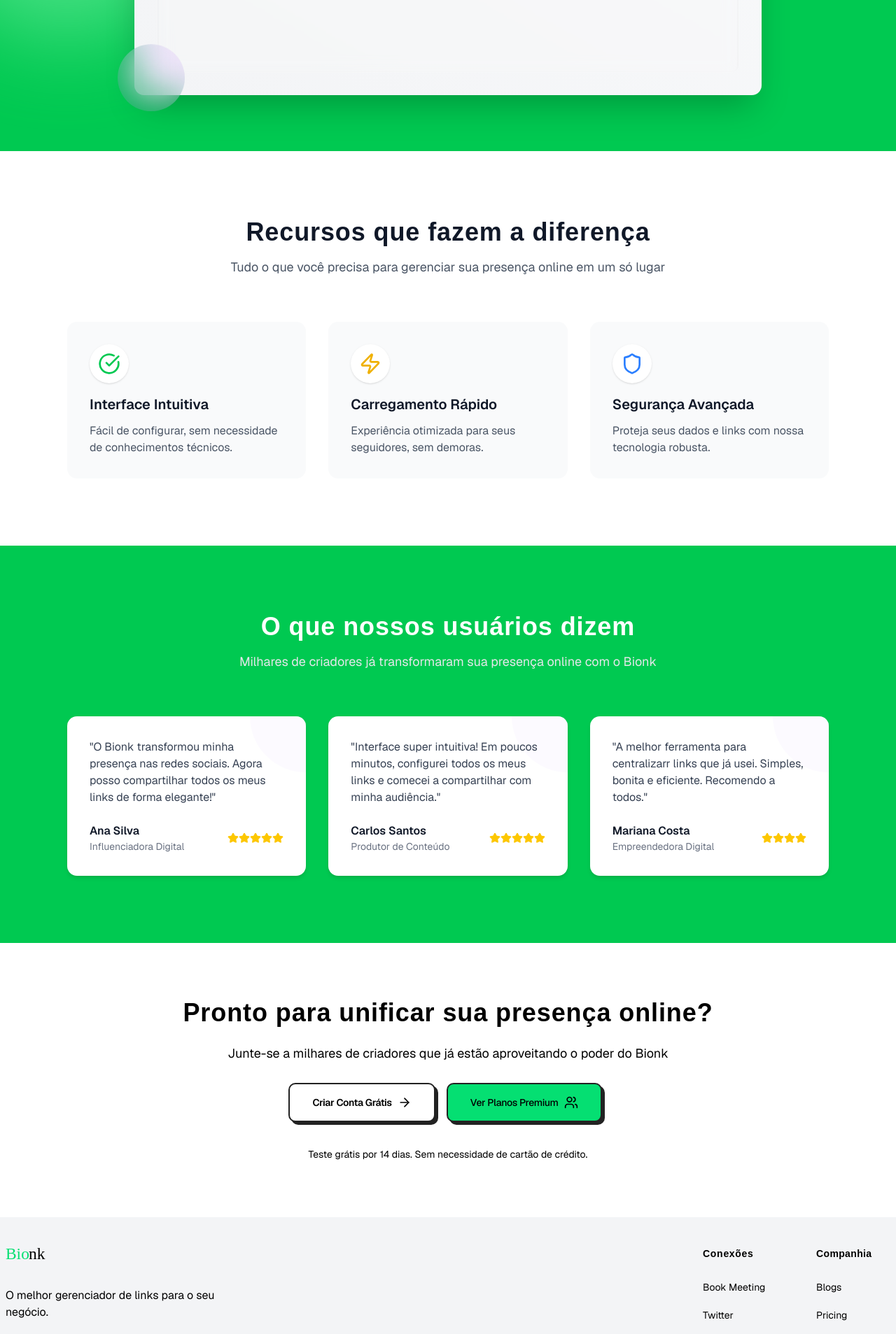
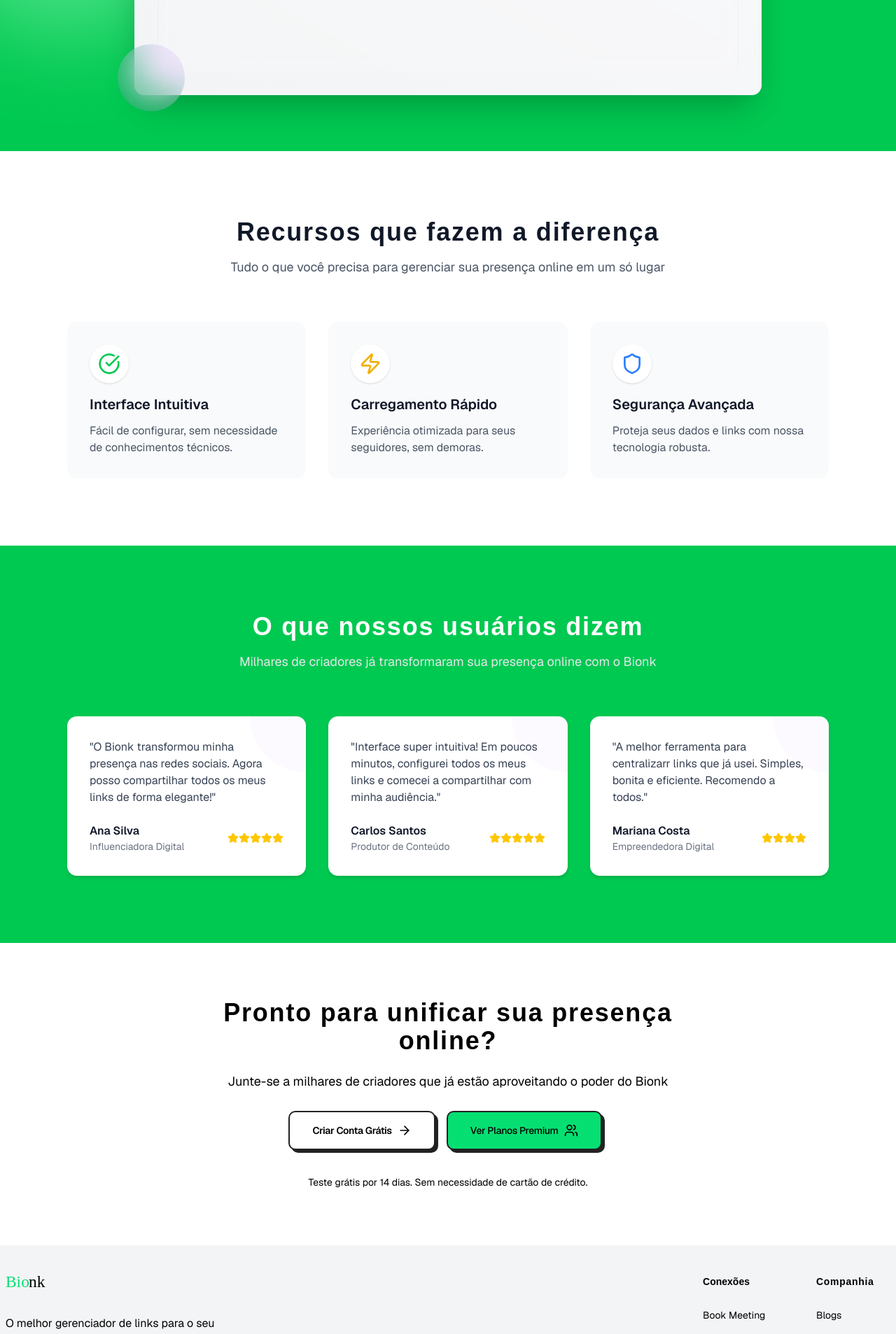
Before and after one commit to gabriellucasvh/bionk, a Next.js app: page / in a window 1280 px wide. Shown: the part 880-2787 px from the top of the page at 70% size. Built offline with nearby package versions, Linux system fonts and the light colour scheme; a web font is replaced by a local one.

Commit message:
feat: tracking-wide para tracking-wider

```diff
--- a/src/app/not-found.tsx
+++ b/src/app/not-found.tsx
@@ -1,5 +1,4 @@
 import Footer from '@/components/Footer'
-import Header from '@/components/Header'
 import NotFoundButton from '@/components/not-found-button'
 import Image from 'next/image'
 
@@ -8,7 +7,7 @@ export default function NotFound() {
         <div className='flex flex-col items-center justify-center min-h-screen bg-white'>
             <div className='flex flex-col items-center justify-center space-y-5 min-h-screen'>
                 <Image src={"/warning.svg"} alt='' width={160} height={90} />
-                <h2 className='font-baithe tracking-wide text-5xl'>Oops...</h2>
+                <h2 className='font-baithe tracking-wider text-5xl'>Oops...</h2>
                 <p>Parece que temos algum problema aqui! A página foi movida ou não existe.</p>
                 <NotFoundButton />
             </div>
--- a/src/components/CtaSection.tsx
+++ b/src/components/CtaSection.tsx
@@ -7,7 +7,7 @@ export default function CtaSection() {
         <section className="py-20 bg-white text-black">
             <div className="container mx-auto px-4 sm:px-6 lg:px-8 max-w-6xl text-center">
                 <div className="max-w-3xl mx-auto">
-                    <h2 className="text-3xl sm:text-4xl font-bold mb-6 font-baithe tracking-wide">
+                    <h2 className="text-3xl sm:text-4xl font-bold mb-6 font-baithe tracking-wider">
                         Pronto para unificar sua presença online?
                     </h2>
                     <p className="text-lg mb-8 text-black">
--- a/src/components/Features.tsx
+++ b/src/components/Features.tsx
@@ -7,7 +7,7 @@ export default function Features() {
         <section className="py-24 bg-white">
             <div className="container mx-auto px-4 sm:px-6 lg:px-8 max-w-6xl">
                 <div className="text-center mb-16">
-                    <h2 className="text-3xl font-bold font-baithe tracking-wide text-gray-900 sm:text-4xl">
+                    <h2 className="text-3xl font-bold font-baithe tracking-wider text-gray-900 sm:text-4xl">
                         Recursos que fazem a diferença
                     </h2>
                     <p className="mt-4 text-lg text-gray-600 max-w-2xl mx-auto">
--- a/src/components/Footer.tsx
+++ b/src/components/Footer.tsx
@@ -56,7 +56,7 @@ const Footer = () => {
           {/* Navigations */}
           <div className="mt-16 grid grid-cols-2 gap-14 md:grid-cols-2 lg:mt-0 xl:col-span-2">
             <div className="md:mt-0">
-              <h3 className="text-sm font-semibold leading-6 font-baithe tracking-wider">
+              <h3 className="text-sm font-semibold leading-6 font-baithe tracking-widerr">
                 Conexões
               </h3>
               <div className="mt-6 space-y-4">
@@ -76,7 +76,7 @@ const Footer = () => {
             </div>
             <div>
               <div>
-                <h3 className="text-sm font-semibold leading-6 font-baithe tracking-wide">
+                <h3 className="text-sm font-semibold leading-6 font-baithe tracking-wider">
                   Companhia
                 </h3>
                 <div className="mt-6 space-y-4">
--- a/src/components/Hero.tsx
+++ b/src/components/Hero.tsx
@@ -1,6 +1,6 @@
 "use client"
 
-import React, { useEffect, useState } from "react";
+import { useEffect, useState } from "react";
 import { ArrowRight, ExternalLink, Link as LinkIcon } from "lucide-react";
 import NeoButton from "./neo-button";
 
@@ -36,7 +36,7 @@ const Hero = () => {
 
         {/* Texto principal */}
         <h1
-          className={`mb-6 text-center tracking-wider font-baithe text-4xl font-bold text-white transition-all duration-700 sm:text-5xl md:text-6xl lg:text-7xl ${
+          className={`mb-6 text-center tracking-widerr font-baithe text-4xl font-bold text-white transition-all duration-700 sm:text-5xl md:text-6xl lg:text-7xl ${
             isLoaded ? "translate-y-0 opacity-100" : "translate-y-4 opacity-0"
           }`}
           style={{ transitionDelay: "100ms" }}
--- a/src/components/Testimonials.tsx
+++ b/src/components/Testimonials.tsx
@@ -5,7 +5,7 @@ export default function Testimonials() {
         <section className="py-24 bg-green-500">
             <div className="container mx-auto px-4 sm:px-6 lg:px-8 max-w-6xl">
                 <div className="text-center mb-16">
-                    <h2 className="text-3xl font-bold font-baithe tracking-wide text-white sm:text-4xl">
+                    <h2 className="text-3xl font-bold font-baithe tracking-wider text-white sm:text-4xl">
                         O que nossos usuários dizem
                     </h2>
                     <p className="mt-4 text-lg text-gray-200 max-w-2xl mx-auto">
```
